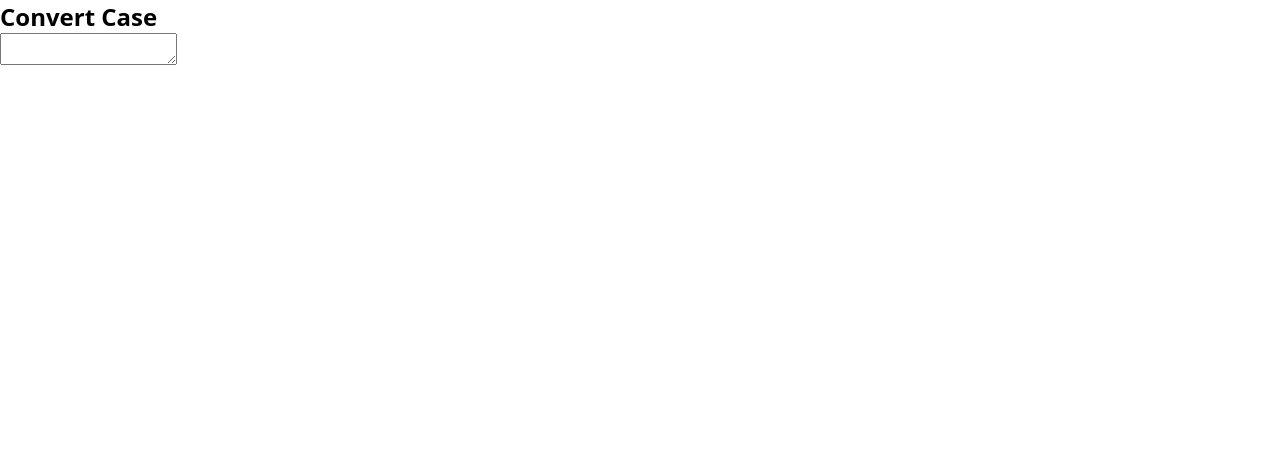
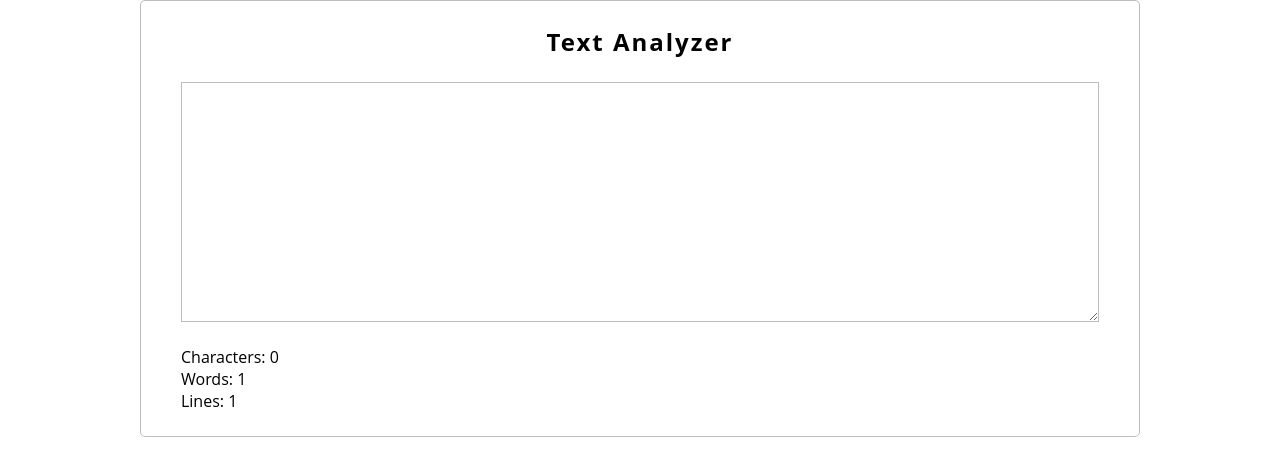
Before and after one commit to Swhag/Textats, a React (Create React App) app: page / in a window 1280 px wide. Shown: the top 476 px of the page. Built offline with nearby package versions, Linux system fonts and the light colour scheme; the HTML template or start-up script is replaced by a standard one.

Commit message:
character / word / line counter added

```diff
--- a/src/App.css
+++ b/src/App.css
@@ -4,9 +4,6 @@
   --button-color: #0e1a58;
   --light-gray-color: #bdbdbd;
   --text-color: #fafafa;
-
-  --gradient: linear-gradient(to bottom, #1a1a2d, #4759b0);
-  --gradient1: linear-gradient(135deg, #d0b2e4 0%, #4751da 100%);
 }
 
 * {
--- a/src/App.js
+++ b/src/App.js
@@ -1,10 +1,10 @@
 import './App.css';
-import TextCounter from './components/TextCounter';
+import TextAnalyer from './components/TextAnalyer';
 
 function App() {
   return (
     <div className='App'>
-      <TextCounter></TextCounter>
+      <TextAnalyer></TextAnalyer>
     </div>
   );
 }
--- /dev/null
+++ b/src/components/TextAnalyer.js
@@ -0,0 +1,61 @@
+import React, { useState } from 'react';
+import '../styles/textCounter.css';
+function TextAnalyzer() {
+  const [text, setText] = useState('');
+  const [letterCounts, setLetterCounts] = useState(null);
+
+  function handleTextChange(event) {
+    const textValue = event.target.value;
+    setText(textValue);
+
+    const counts = countLetters(textValue);
+    setLetterCounts(counts);
+  }
+
+  function countLetters(str) {
+    const counts = {};
+
+    for (let i = 0; i < str.length; i++) {
+      const letter = str[i].toLowerCase();
+
+      if (letter.match(/[a-z]/i)) {
+        counts[letter] = (counts[letter] || 0) + 1;
+      }
+    }
+
+    return counts;
+  }
+
+  return (
+    <div className='text-analyzer'>
+      <h2>Text Analyzer</h2>
+
+      <textarea
+        className='text-field'
+        type='text'
+        name='text'
+        value={text}
+        onChange={handleTextChange}
+      ></textarea>
+
+      <div className='counter-group'>
+        <div>Characters: {text.length}</div>
+        <div>Words: {text.trim().split(/\s+/).length}</div>
+        <div>Lines: {text.split('\n').length}</div>
+      </div>
+
+      {letterCounts && (
+        <div className='letter-counts'>
+          <h3>Letter Counts</h3>
+          {Object.entries(letterCounts).map(([letter, count]) => (
+            <div key={letter}>
+              {letter}: {count}
+            </div>
+          ))}
+        </div>
+      )}
+    </div>
+  );
+}
+
+export default TextAnalyzer;
--- a/src/components/TextCounter.js
+++ /dev/null
@@ -1,13 +0,0 @@
-import React from 'react';
-import '../styles/textCounter.css';
-
-function TextCounter(props) {
-  return (
-    <container className='case-converter'>
-      <h2>Convert Case</h2>
-      <textarea className='text-field' type='text' name='text'></textarea>
-    </container>
-  );
-}
-
-export default TextCounter;
--- a/src/styles/textCounter.css
+++ b/src/styles/textCounter.css
@@ -0,0 +1,42 @@
+.app {
+  width: 100%;
+  height: 100vh;
+}
+
+.text-analyzer {
+  border: 1px solid #bdbdbd;
+  width: 100%;
+  max-width: 1000px;
+
+  padding: 1.5rem 2.5rem;
+
+  display: flex;
+  flex-direction: column;
+  border-radius: 5px;
+
+  margin: 0 auto;
+}
+
+.text-analyzer h2 {
+  text-align: center;
+  letter-spacing: 2px;
+  margin-bottom: 1.5rem;
+}
+
+.text-analyzer textarea {
+  border: 1px solid #bdbdbd;
+  background-color: transparent;
+  outline: none;
+  display: block;
+
+  width: 100%;
+  height: 15rem;
+
+  color: var(--primary-color);
+  padding: 0.7rem;
+  font-size: 1rem;
+
+  margin-bottom: 1.5rem;
+
+  /* resize: none; */
+}
```
Also changed, not shown: 1 other file (tests, documents, lock files or other folders).
